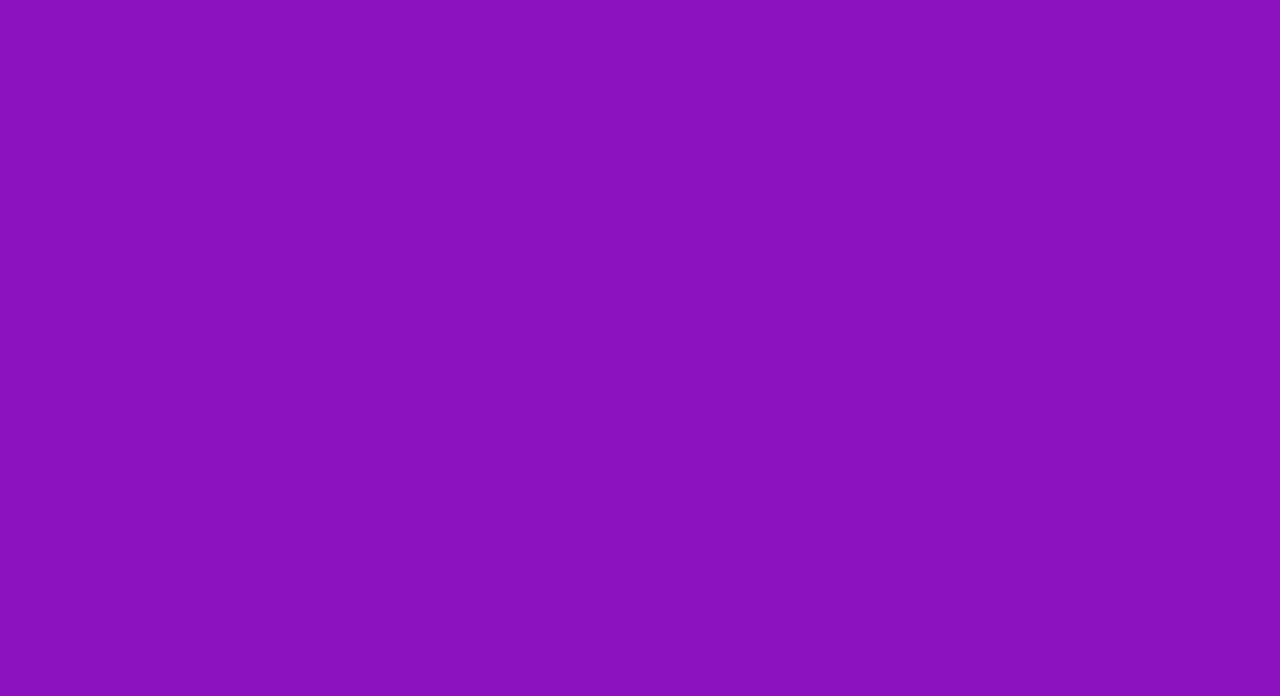
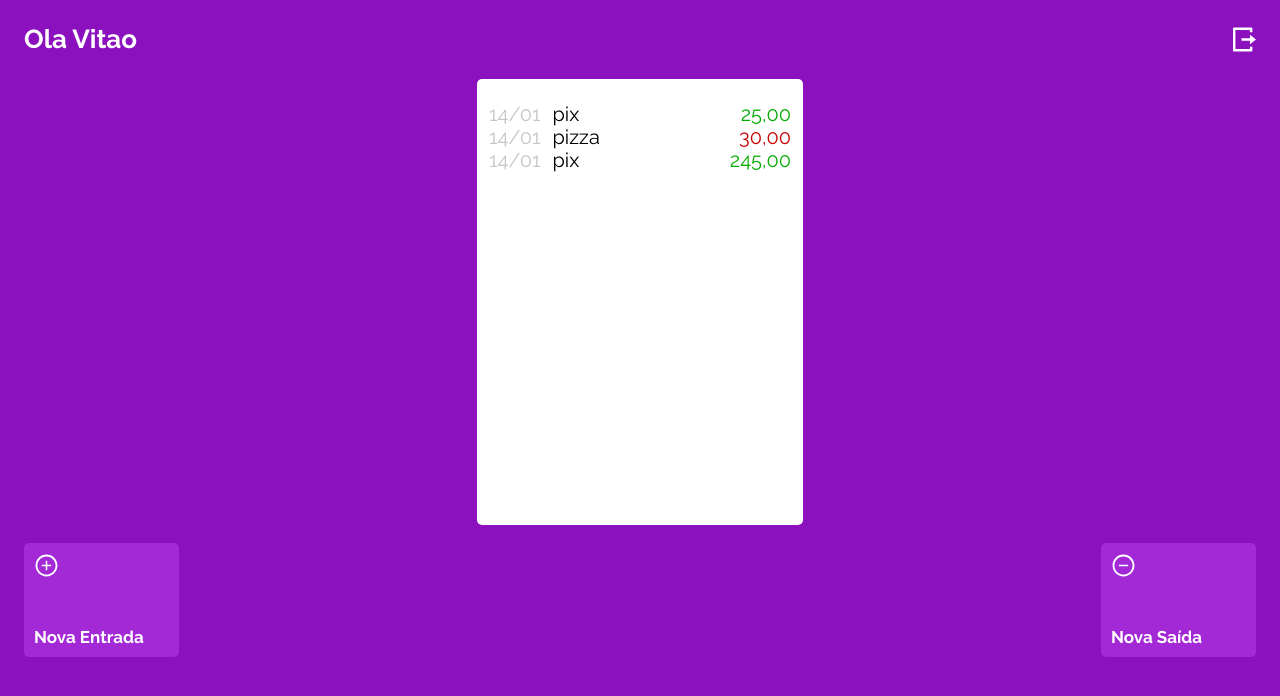
Before and after one commit to Victormarzo/My-Wallet-Front, a React (Create React App) app: page /home in a window 1280 px wide. Before the commit this address had no page. Shown: the top 696 px of the page. Built offline with nearby package versions, Linux system fonts and the light colour scheme.

Commit message:
Tela principal, e adição de valores

```diff
--- /dev/null
+++ b/src/components/Add.js
@@ -0,0 +1,38 @@
+import { Input,Button,H1,Center} from "./Components";
+import { useState } from "react";
+import styled from "styled-components";
+import dayjs from "dayjs";
+
+export default function Add({type=true}){
+    let operation;
+
+    type?(operation='entrada'):(operation='saida')
+
+    const[value,setValue]=useState('');
+    const[description,setDescription]=useState('');
+
+    function addTransaction(e){
+        e.preventDefault();
+        let body={operation,value,description,date:`${dayjs().date()}/${dayjs().month()}`};
+        console.log(body)
+    }
+   return(
+     <form onSubmit={addTransaction}>
+        <H1>Nova {operation}</H1>
+        <Space></Space>
+        <Input
+            placeholder="Valor"
+            required
+            value={value}
+            onChange={e=>setValue(e.target.value)}></Input>
+        <Input
+            placeholder="Descrição"
+            required
+            value={description}
+            onChange={e=>setDescription(e.target.value)}></Input>
+        <Button>Salvar {operation}</Button>
+    </form>
+   )
+}
+const Space=styled.div`
+height:40px`
--- a/src/components/App.js
+++ b/src/components/App.js
@@ -1,7 +1,9 @@
 import { BrowserRouter, Route, Routes } from "react-router-dom";
 import GlobalStyle from "../assets/styles/globalStyles";
-import Login from "./Login"
+import Login from "./Login";
 import SignUp from "./SignUp";
+import Home from "./Home";
+import Add from "./Add";
 
 
 
@@ -14,13 +16,14 @@ export default function App(){
         <Routes>
           <Route path="/" element={<Login/>}/>
           <Route path="/signup" element={<SignUp/>}/>
-
+          <Route path="/home" element={<Home/>}/>
+          <Route path="/add" element={<Add/>}/>
         </Routes>
     </BrowserRouter>
   )
 }
 /*
-<Route path="/home" element={<Home/>}/>
+
 <Route path="/income" element={<Income/>}/>
 <Route path="/outcome" element={<Outcome/>}/>
 */
--- a/src/components/Components.js
+++ b/src/components/Components.js
@@ -25,6 +25,50 @@ function H1({children}){
         <H1Wrapper>{children}</H1Wrapper>
     )
 }
+function BigButton({children}){
+    return(
+        <BigButtonWrapper>{children}</BigButtonWrapper>
+    )
+
+}
+function Side({children}){
+    return(
+    <SideWrapper>{children}</SideWrapper>
+    )
+}
+function Transaction({operation,description,value,date}){
+    return(
+    <TransactionPa>
+        <div>
+    <TransactionP color='#C6C6C6'>{date}</TransactionP>
+    <TransactionP color='#000000'>{description}</TransactionP>
+    </div>
+    <TransactionP type={operation}>{value}</TransactionP>
+
+
+    </TransactionPa>)
+}
+const TransactionP=styled.p`
+    font-family: 'Raleway';
+    font-style: normal;
+    font-weight: 400;
+    font-size: 20px;
+    line-height: 23px;
+    background-color: #FFFFFF;
+    color:${(props)=>
+        props.color?(props.color):(props.type?("#03AC00"):("#C70000"))
+    };
+    margin-right: 12px;
+`
+const TransactionPa=styled.div`
+    display: flex;
+    background-color: #FFFFFF;
+    justify-content: space-between;
+    div{
+        display: flex;
+        background-color: #FFFFFF;
+    }
+`
 
 const InputWrapper =styled.input`
     width: 326px;
@@ -57,6 +101,33 @@ const ButtonWrapper =styled.button`
     border: 0;
     margin-bottom:35px;
 `
+const BigButtonWrapper = styled.button`
+    width: 155px;
+    height: 114px;
+    border-radius: 5px;
+    background-color: #A328D6;
+    border: 0;
+    position: relative;
+    p{
+        font-family: 'Raleway';
+        font-style: normal;
+        font-weight: 700;
+        font-size: 17px;
+        line-height: 20px;
+        color: #FFFFFF;
+        background-color: #A328D6;
+        position: absolute;
+        bottom:10px;
+        left:10px;
+    }
+    img{
+        position: absolute;
+        background-color: #A328D6;
+        top:10px;
+        left:10px;
+    }
+
+`
 const PWrapper=styled.p`
     font-family: 'Raleway';
     font-style: normal;
@@ -67,8 +138,15 @@ const PWrapper=styled.p`
 `
 const CenterWrapper=styled.div`
     display: flex;
+    flex-direction: column;
     justify-content: center;
     align-items: center;
+
+`
+const SideWrapper=styled.div`
+    display: flex;
+    justify-content: space-between;
+
 
 `
 const H1Wrapper=styled.h1`
@@ -80,4 +158,4 @@ const H1Wrapper=styled.h1`
     color: #FFFFFF;
 `
 
-export {Input,Button,P,Center}
+export {Input,Button,P,Center,H1,BigButton,Side,Transaction}
--- /dev/null
+++ b/src/components/Home.js
@@ -0,0 +1,85 @@
+import { BigButton,H1,Center,Side,Transaction} from "./Components";
+import Exit from "../assets/img/Exit.svg";
+import Plus from "../assets/img/Plus.svg";
+import Minus from "../assets/img/Minus.svg";
+import styled from "styled-components";
+export default function Home(){
+
+const provissoria=[]
+const provisoria=[
+{
+    date:"14/01",
+    operation:true,
+    value:"25,00",
+    description:"pix"
+},{
+    date:"14/01",
+    operation:false,
+    value:"30,00",
+    description:"pizza"
+},{
+    date:"14/01",
+    operation:true,
+    value:"245,00",
+    description:"pix"
+}
+
+];
+
+return(
+<>
+<Side>
+<H1>Ola Vitao</H1>
+<img src={Exit} alt="exit"></img>
+</Side>
+<Center>
+    <Transactions>
+        {provisoria.length>0?
+            (provisoria.map((value)=>
+                <Transaction
+                    date={value.date}
+                    operation={value.operation}
+                    value={value.value}
+                    description={value.description}>
+                </Transaction>)
+            ):
+            (<CenterP>Não há registros de <br></br>entrada ou saída</CenterP>)
+        }
+    </Transactions>
+</Center>
+<Side>
+<BigButton>
+    <img src={Plus}alt="plus"></img>
+    <p>Nova Entrada</p>
+</BigButton>
+<BigButton>
+<img src={Minus}alt="minus"></img>
+    <p>Nova Saída</p>
+</BigButton>
+</Side>
+</>
+)
+
+}
+const CenterP=styled.p`
+    margin-top: 180px;
+    background: #FFFFFF;
+    font-family: 'Raleway';
+    font-style: normal;
+    font-weight: 400;
+    font-size: 20px;
+    line-height: 23px;
+    text-align: center;
+    color: #868686;
+
+`
+const Transactions=styled.div`
+    width: 326px;
+    height: 446px;
+    background: #FFFFFF;
+    border-radius: 5px;
+    margin-top: 24px;
+    margin-bottom: 18px;
+    padding-top: 24px;
+    padding-left:12px;
+`
--- a/src/components/Login.js
+++ b/src/components/Login.js
@@ -10,21 +10,23 @@ export default function Login(){
     return(<>
         <Center>
             <LogoWrapper src={Logo} alt="logo"></LogoWrapper>
-        </Center>
+
         <Input
             placeholder="E-mail"
             required
+            type="email"
             value={email}
             onChange={e=>setEmail(e.target.value)}
         ></Input>
         <Input
             placeholder="Senha"
             required
+            type="password"
             value={password}
             onChange={e=>setPassword(e.target.value)}
         ></Input>
         <Button>Entrar</Button>
-        <Center>
+
             <P>Primeira vez? Cadastre-se!</P>
         </Center>
 
--- a/src/components/SignUp.js
+++ b/src/components/SignUp.js
@@ -13,7 +13,7 @@ return(
     <>
         <Center>
             <LogoWrapper src={Logo} alt="logo">
-        </LogoWrapper></Center>
+        </LogoWrapper>
         <Input
             placeholder="Nome"
             required
@@ -22,6 +22,7 @@ return(
         ></Input>
         <Input
             placeholder="E-mail"
+            type="email"
             required
             value={email}
             onChange={e=>setEmail(e.target.value)}
@@ -29,17 +30,19 @@ return(
         <Input
             placeholder="Senha"
             required
+            type="password"
             value={password}
             onChange={e=>setPassword(e.target.value)}
         ></Input>
         <Input
             placeholder="Confirme a senha"
             required
+            type="password"
             value={repeatPassword}
             onChange={e=>setRepeatPassword(e.target.value)}
         ></Input>
         <Button>Cadastrar</Button>
-        <Center>
+
             <P>Já tem uma conta? Entre agora!</P>
         </Center>
 
```
